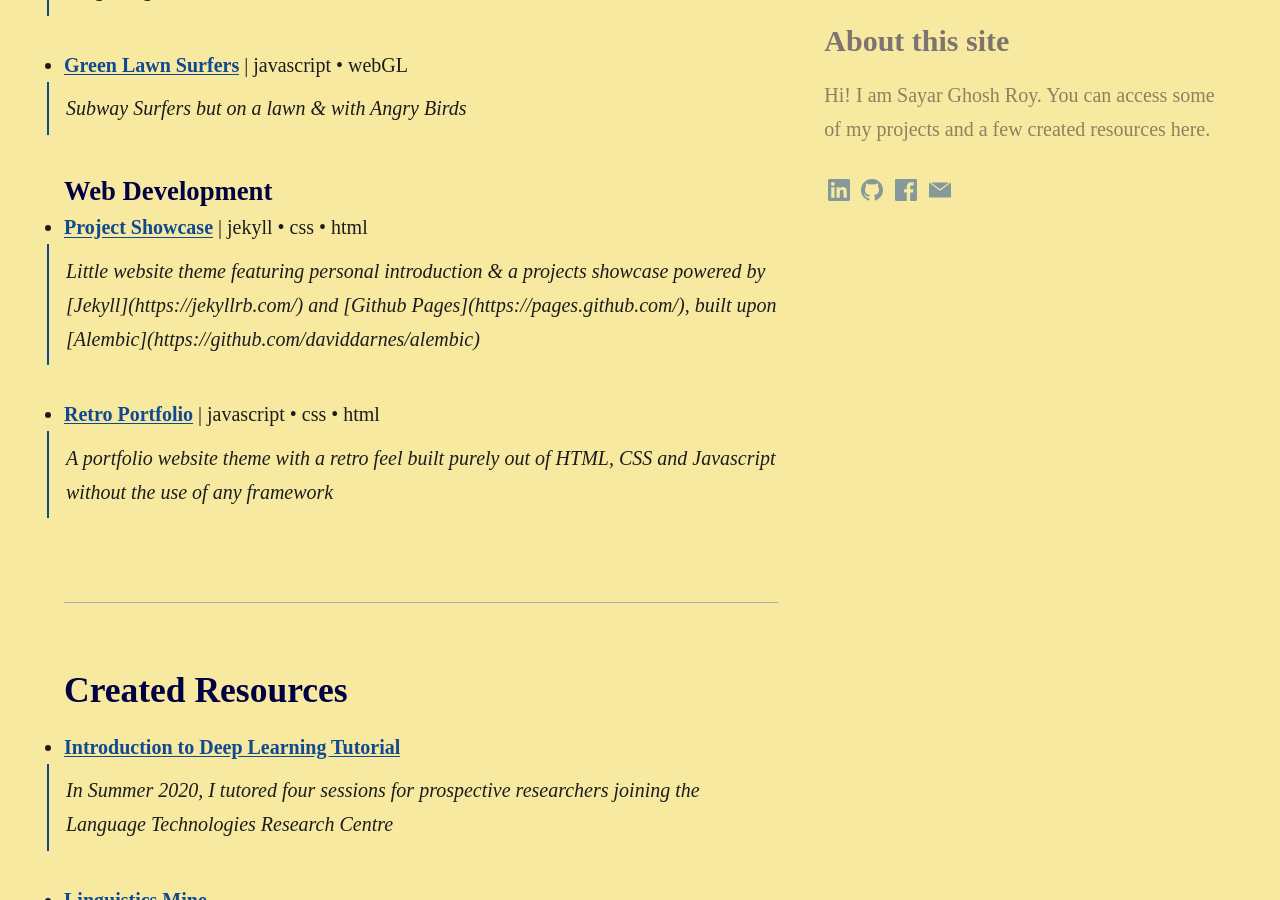
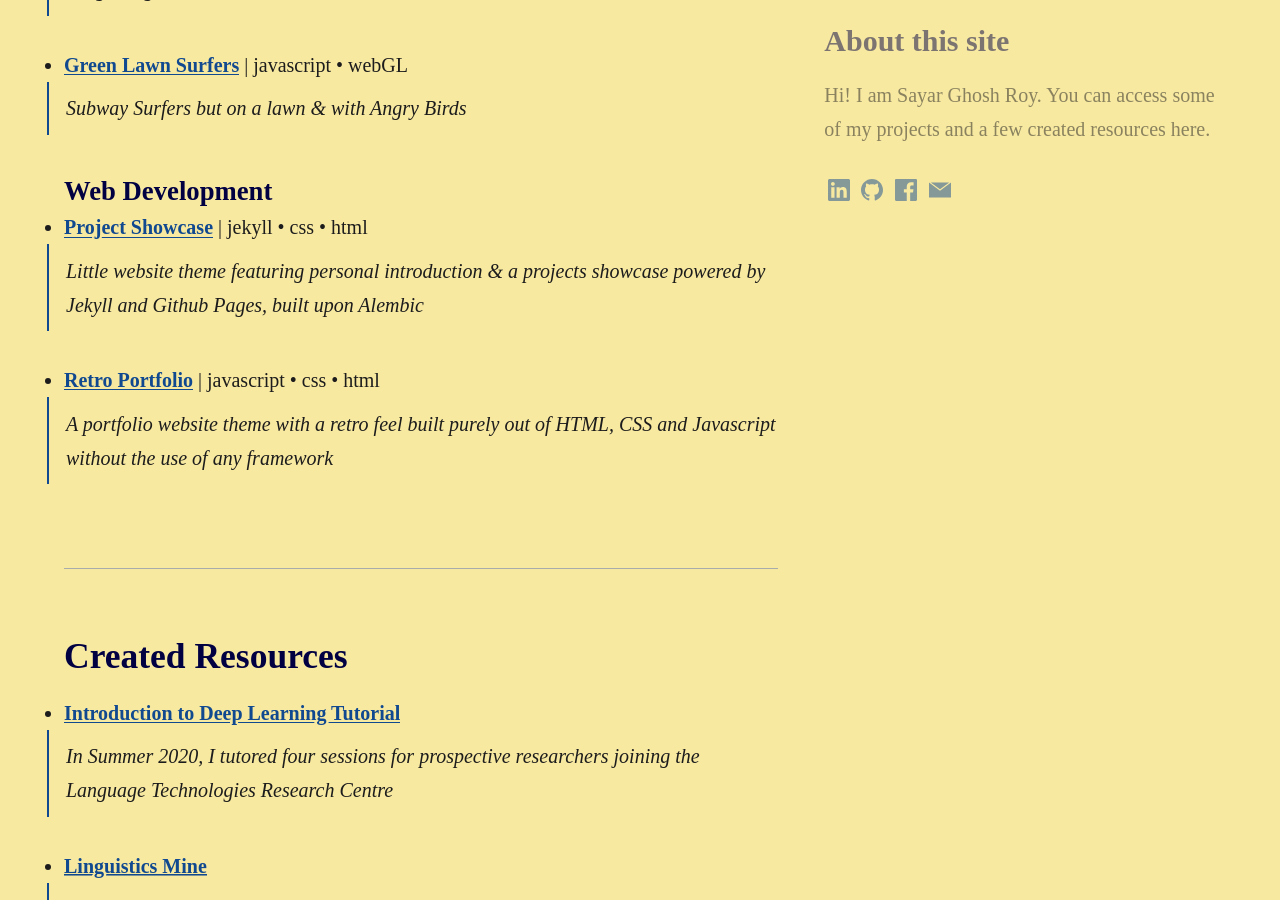
Before and after one commit to sayarghoshroy/sayarghoshroy.github.io, a Jekyll site: the page built from work.md, in a window 1280 px wide and 900 px high, scrolled down 4989 px. Built offline with Jekyll 4.4.1, drawn with Linux system fonts in a browser that asks for light colours; some web fonts are replaced; some of the changed lines change nothing that is shown.

Commit message:
Fixed Links Issue

```diff
--- a/work.md
+++ b/work.md
@@ -119,7 +119,7 @@ aside: true
 #### Web Development <br>
 
 - [<b>Project Showcase</b>](https://github.com/sayarghoshroy/sayarghoshroy.github.io)  \| jekyll • css • html
-> <p style="align: justify">Little website theme featuring personal introduction & a projects showcase powered by [Jekyll](https://jekyllrb.com/) and [Github Pages](https://pages.github.com/), built upon [Alembic](https://github.com/daviddarnes/alembic)</p>
+> <p style="align: justify">Little website theme featuring personal introduction & a projects showcase powered by Jekyll and Github Pages, built upon Alembic</p>
 
 - [<b>Retro Portfolio</b>](https://github.com/sayarghoshroy/Retro-Portfolio) \| javascript • css • html
 > <p style="align: justify">A portfolio website theme with a retro feel built purely out of HTML, CSS and Javascript without the use of any framework</p>
```
